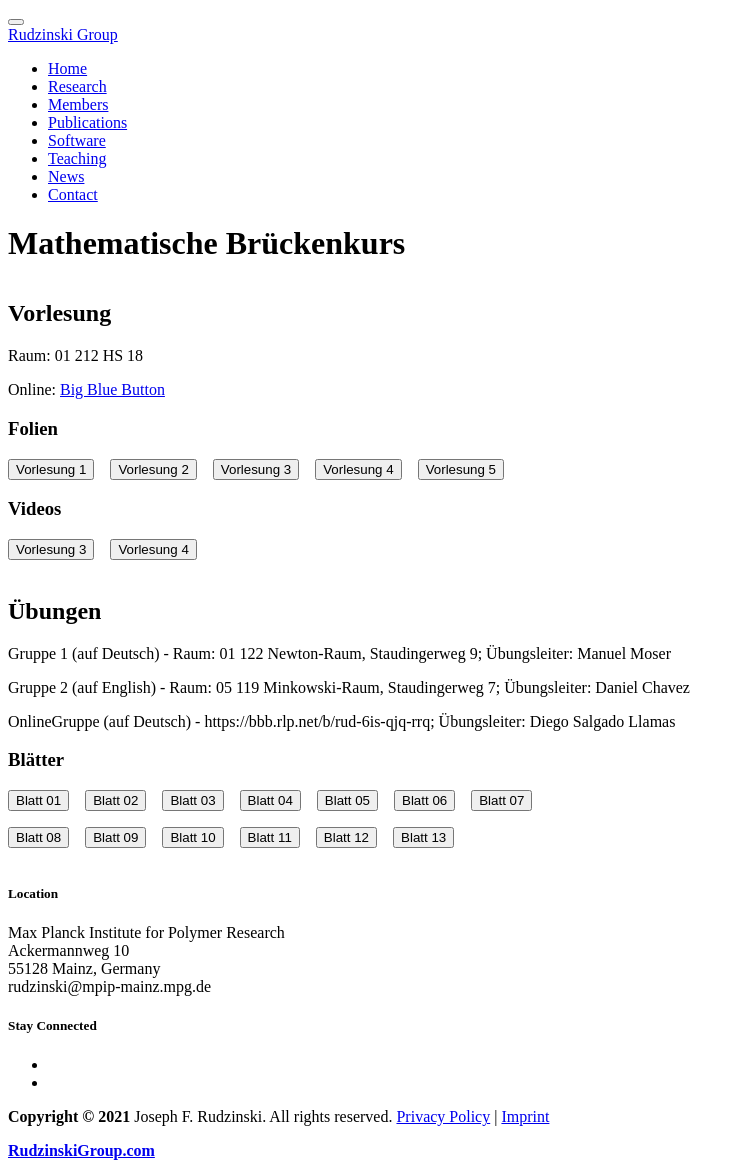
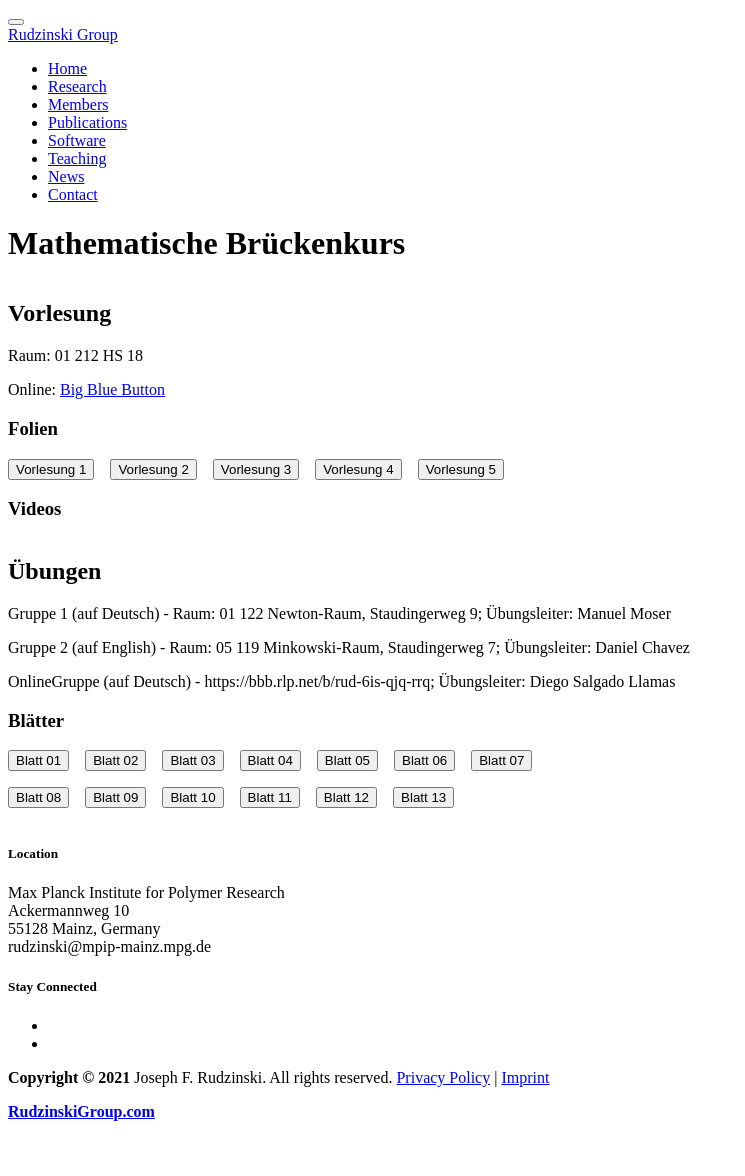
Before and after one commit to JFRudzinski/JFRudzinski.github.io, a Jekyll site: the page built from _posts/classes/2021-09-26-Brueckenkurs.md, in a window 1280 px wide. Shown: the whole page, without its empty margins (0-745 px from the left). Built offline with Jekyll 4.4.1, drawn with Linux system fonts in a browser that asks for light colours; after the commit the page ends 1137 px from its top, so only the background shows below that.

Commit message:
no videos

```diff
--- a/_posts/classes/2021-09-26-Brueckenkurs.md
+++ b/_posts/classes/2021-09-26-Brueckenkurs.md
@@ -41,10 +41,10 @@
         </p>
         <h3 class="post-subtitle">Videos</h3>
         <p>
-        <a href="{{site.baseurl}}/assets/content/Teaching/Brueckenkurs/Vorlesungen/vorl_03.mp4" target="_blank"><button class="button-new shadow">Vorlesung 3</button></a>
-        &nbsp;&nbsp;
-        <a href="{{site.baseurl}}/assets/content/Teaching/Brueckenkurs/Vorlesungen/vorl_04.mov" target="_blank"><button class="button-new shadow">Vorlesung 4</button></a>
-        &nbsp;&nbsp;
+        <!-- <a href="{{site.baseurl}}/assets/content/Teaching/Brueckenkurs/Vorlesungen/vorl_03.mp4" target="_blank"><button class="button-new shadow">Vorlesung 3</button></a>
+        &nbsp;&nbsp; -->
+        <!-- <a href="{{site.baseurl}}/assets/content/Teaching/Brueckenkurs/Vorlesungen/vorl_04.mov" target="_blank"><button class="button-new shadow">Vorlesung 4</button></a>
+        &nbsp;&nbsp; -->
         </p>
     </div>
 </div>
```
